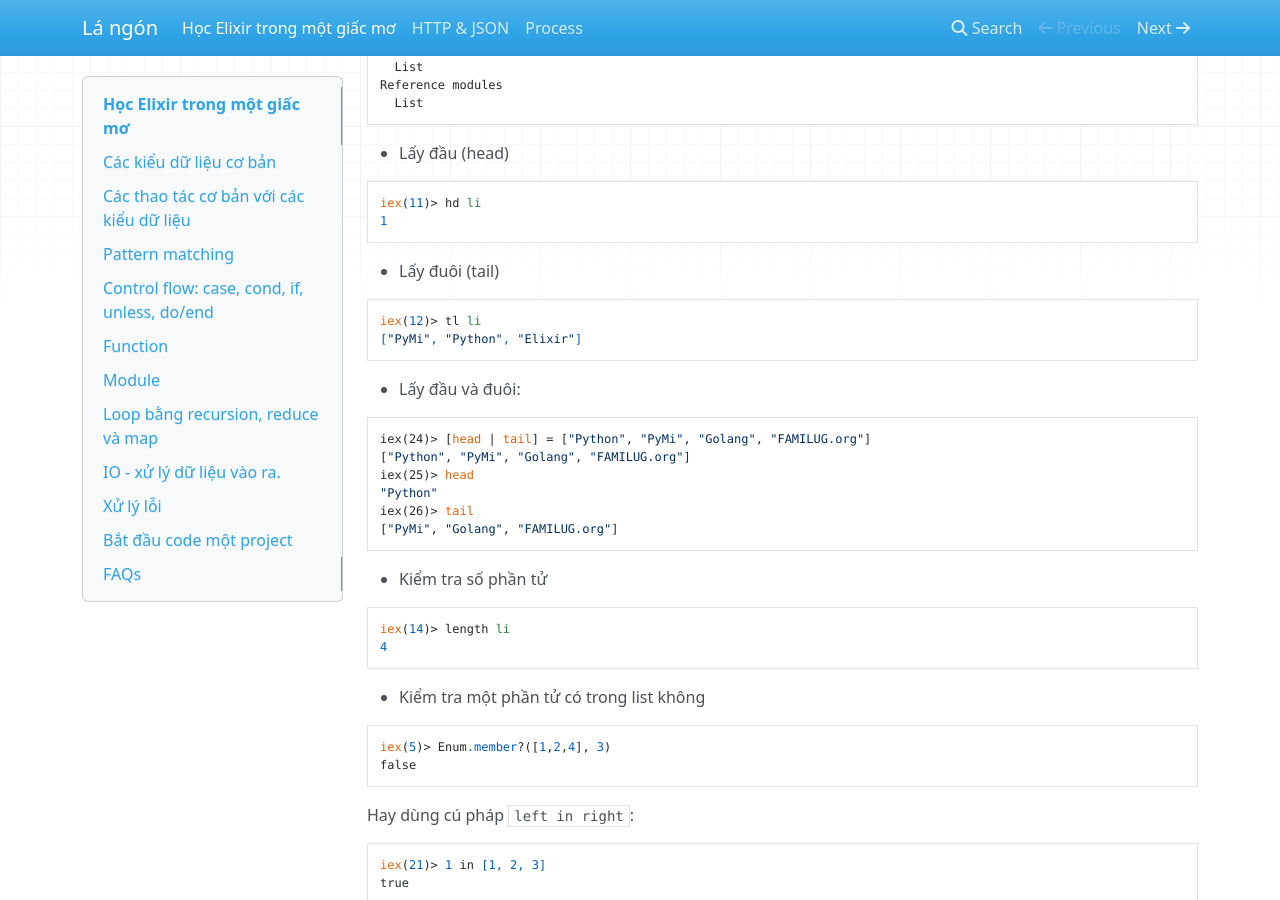
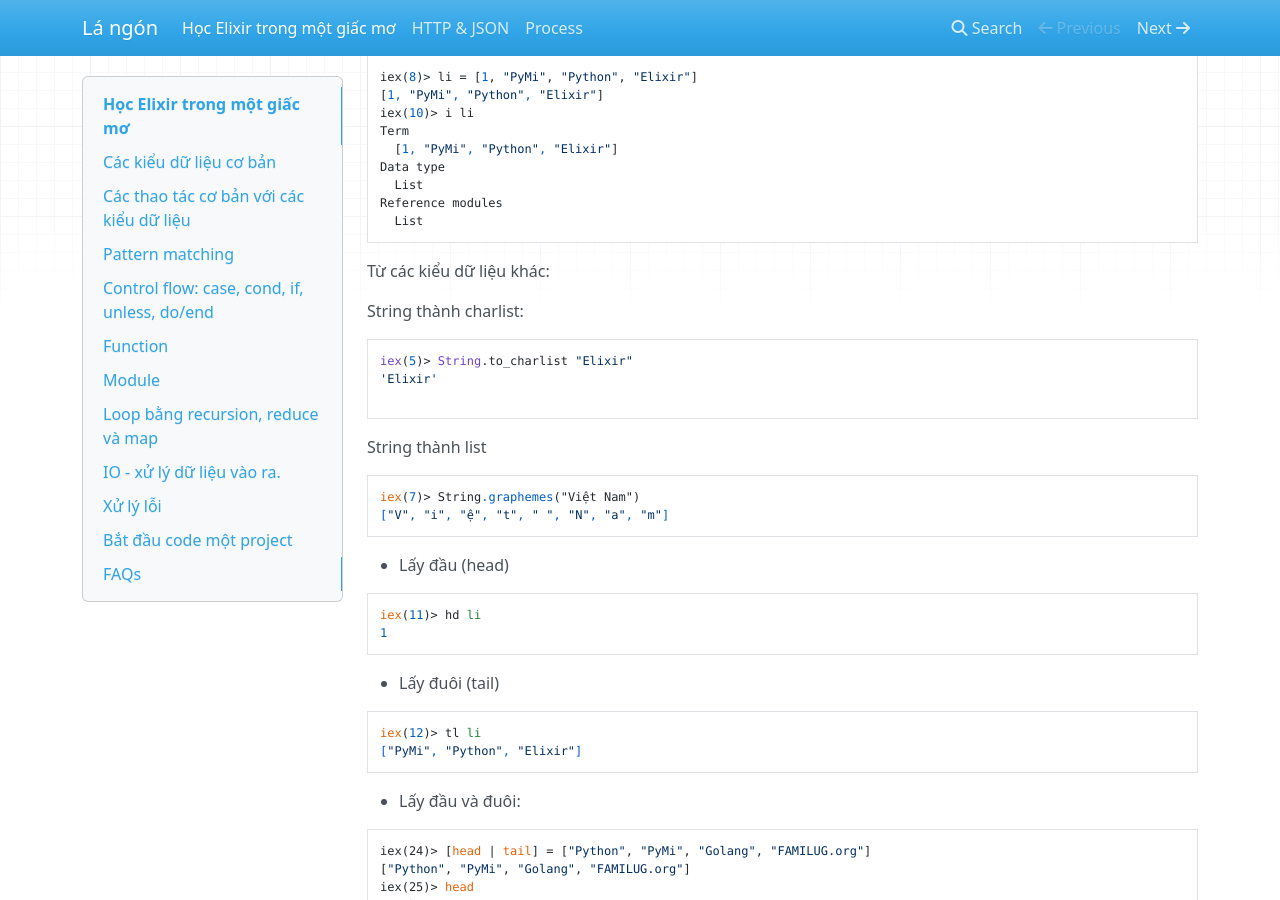
Before and after one commit to hvnsweeting/elixir-trong-mot-giac-mo, an MkDocs documentation site: the page built from docs/index.md, in a window 1280 px wide and 900 px high, scrolled down 7481 px. Built offline with MkDocs 1.6.1, drawn with Linux system fonts in a browser that asks for light colours; nearby versions of some CDN libraries; some of the changed text lies outside the part shown.

Commit message:
Add some string/list useful functions

````diff
--- a/docs/index.md
+++ b/docs/index.md
@@ -238,6 +238,13 @@
 ## Các thao tác cơ bản với các kiểu dữ liệu
 
 ### Thao tác với String
+
+- Tạo string từ kiểu dữ liệu khác:
+```
+iex(2)> Integer.to_string(42) <> List.to_string(["a", "b"])
+"42ab"
+```
+
 - Kiểm tra string con:
 
 ```
@@ -394,6 +401,22 @@
   List
 ```
 
+Từ các kiểu dữ liệu khác:
+
+String thành charlist:
+
+```
+iex(5)> String.to_charlist "Elixir"
+'Elixir'
+
+```
+
+String thành list
+```
+iex(7)> String.graphemes("Việt Nam")
+["V", "i", "ệ", "t", " ", "N", "a", "m"]
+```
+
 - Lấy đầu (head)
 
 ```
````
Also changed, not shown: other parts of docs/index.md (+3 -0 lines).
